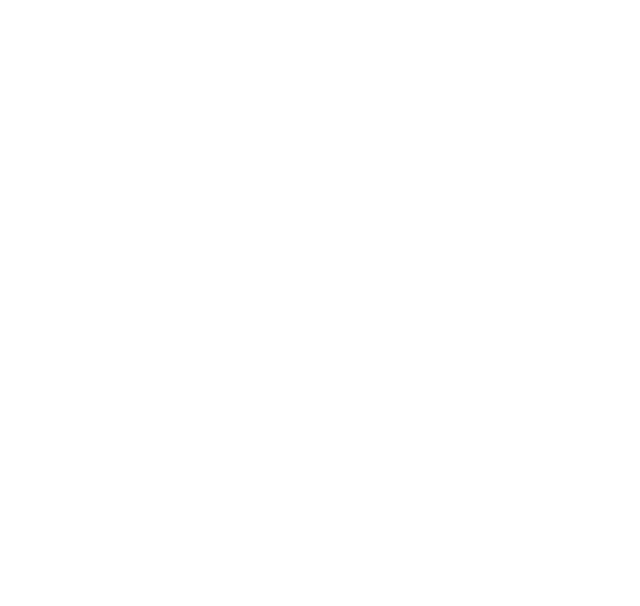
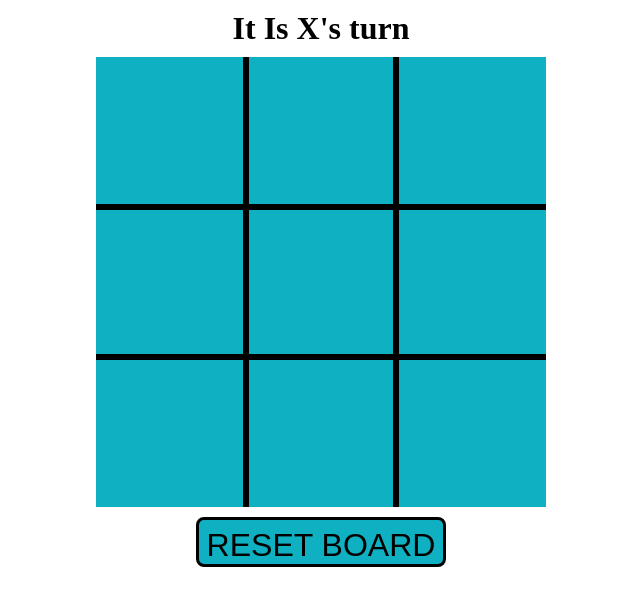
Before and after one commit to daileytj/js-tic-tac-toe, a plain HTML site: page index.html in a window 1280 px wide. Shown: the whole page, without its empty margins (319-959 px from the left). Drawn offline with nearby package versions, Linux system fonts and the light colour scheme.

Commit message:
tic tac toe solution

```diff
--- a/app.js
+++ b/app.js
@@ -0,0 +1,111 @@
+var WINNING_CONDITIONS = [
+    ["tl", "tm", "tr"],
+    ["ml", "mm", "mr"],
+    ["bl", "bm", "br"],
+    ["tl", "ml", "bl"],
+    ["tm", "mm", "bm"],
+    ["tr", "mr", "br"],
+    ["tl", "mm", "br"],
+    ["tr", "mm", "bl"]
+];
+
+var used_blocks = [];
+
+// Player counter used to determine current player - odd for player one, even for player 2
+var player_counter = 0;
+
+function display_board(jqueryElement) {
+    renderedHTML = "";
+    renderedHTML += "<div class = 'row'>";
+    renderedHTML += "<div class = 'tl block'></div>";
+    renderedHTML += "<div class = 'tm block'></div>";
+    renderedHTML += "<div class = 'tr block'></div>";
+    renderedHTML += "</div>";
+    renderedHTML += "<div class = 'row'>";
+    renderedHTML += "<div class = 'ml block'></div>";
+    renderedHTML += "<div class = 'mm block'></div>";
+    renderedHTML += "<div class = 'mr block'></div>";
+    renderedHTML += "</div>";
+    renderedHTML += "<div class = 'row'>";
+    renderedHTML += "<div class = 'bl block'></div>";
+    renderedHTML += "<div class = 'bm block'></div>";
+    renderedHTML += "<div class = 'br block'></div>";
+    renderedHTML += "</div>";
+    jqueryElement.html(renderedHTML);
+}
+
+// variables used to test winning conditions
+var object_x = ["X"];
+var object_o = ["O"];
+
+function playTicTacToe() {
+    $(".block").on('click', $(".gameboard"), function() {
+        var clicked_button = $(this)[0];
+
+        if (used_blocks.indexOf(clicked_button) < 0 && $(".display_next_move").html() !== object_x[0] + " Wins!" &&
+    $(".display_next_move").html() !== object_o[0] + " Wins!" ) {
+            playerMove($(this));
+            player_counter += 1;
+            used_blocks.push(clicked_button);
+
+        }
+    });
+}
+
+function playerMove(block) {
+    if (player_counter % 2 === 0) {
+        placePlayerOneCounter(block);
+        displayNextMove($(".display_next_move"));
+        var classNameX = (block).attr('class').split(" ");
+        object_x.push(classNameX[0]);
+        isWin(object_x);
+    } else {
+        placePlayerTwoCounter(block);
+        displayNextMove($(".display_next_move"));
+        var classNameO = (block).attr('class').split(" ");
+        object_o.push(classNameO[0]);
+        isWin(object_o);
+    }
+}
+
+function placePlayerOneCounter(jqueryElement) {
+    jqueryElement.html("<img src='images/x.png'/>");
+}
+
+function placePlayerTwoCounter(jqueryElement) {
+    jqueryElement.html("<img src='images/o.png'/>");
+}
+
+function displayNextMove(jqueryElement) {
+    var next_move = "X";
+    if (player_counter % 2 === 0) {
+        next_move = "O";
+    } else {
+        next_move = "X";
+    }
+    jqueryElement.html("It Is " + next_move + "'s Turn");
+}
+
+function isWin(object) {
+    for (var i = 0; i < WINNING_CONDITIONS.length; i += 1){
+    if (object.indexOf(WINNING_CONDITIONS[i][0]) > 0 && object.indexOf(WINNING_CONDITIONS[i][1]) > 0 &&
+object.indexOf(WINNING_CONDITIONS[i][2]) > 0) {
+        $(".display_next_move").html(object[0] + " Wins!");
+    }
+}
+}
+
+$(document).ready(function() {
+    display_board($(".game_board"));
+    $(".display_next_move").html("It Is X's turn");
+    playTicTacToe();
+
+    $(".reset").on('click', function() {
+        player_counter = 0;
+        object_x = ["X"];
+        object_o = ["O"];
+        display_board($(".game_board"));
+        $(".display_next_move").html("It Is X's turn");
+        playTicTacToe();
+    });
+});
--- a/index.html
+++ b/index.html
@@ -7,7 +7,12 @@
     <meta name="viewport" content="width=device-width, initial-scale=1" />
   </head>
   <body>
+    <h1 class = "display_next_move"></h1>
+    <div class="game_board">
 
+    </div>
+    <button class = "reset">RESET BOARD</button>
+    <script src="https://code.jquery.com/jquery-3.1.0.js"></script>
     <script type="text/javascript" src = "app.js"></script>
   </body>
 </html>
--- a/main.css
+++ b/main.css
@@ -0,0 +1,92 @@
+*{
+  margin: 0;
+  padding: 0;
+  box-sizing: border-box;
+}
+
+.display_next_move{
+  text-align: center;
+  font-size: 32px;
+  padding: 10px;
+}
+
+img{
+  width:150px;
+  height:150px;
+}
+
+.reset{
+  display:block;
+  width: 250px;
+  height: 50px;
+  line-height: 50px;
+  font-size: 32px;
+  text-align: center;
+  margin: 10px auto 0 auto;
+  background: rgb(14, 176, 193);
+  border: 3px solid black;
+  border-radius: 8px;
+}
+
+.row{
+  width:80%;
+  margin: 0 auto;
+  font-size: 0;
+  text-align: center;
+}
+
+.block{
+  display:inline-block;
+  height: 150px;
+  width: 150px;
+  background-color: rgb(14, 176, 193);
+  overflow: hidden;
+}
+
+.tl{
+  border-bottom: 3px solid black;
+  border-right: 3px solid black;
+}
+
+.tm{
+  border-bottom: 3px solid black;
+  border-left: 3px solid black;
+  border-right: 3px solid black;
+}
+
+.tr{
+  border-bottom: 3px solid black;
+  border-left: 3px solid black;
+}
+
+.ml{
+  border-top: 3px solid black;
+  border-right: 3px solid black;
+  border-bottom: 3px solid black;
+}
+
+.mm{
+  border: 3px solid black;
+}
+
+.mr{
+  border-top: 3px solid black;
+  border-left: 3px solid black;
+  border-bottom: 3px solid black;
+}
+
+.bl{
+  border-top: 3px solid black;
+  border-right: 3px solid black;
+}
+
+.bm{
+  border-top: 3px solid black;
+  border-left: 3px solid black;
+  border-right: 3px solid black;
+}
+
+.br{
+  border-top: 3px solid black;
+  border-left: 3px solid black;
+}
```
Also changed, not shown: images/o.png (added), images/x.png (added).
